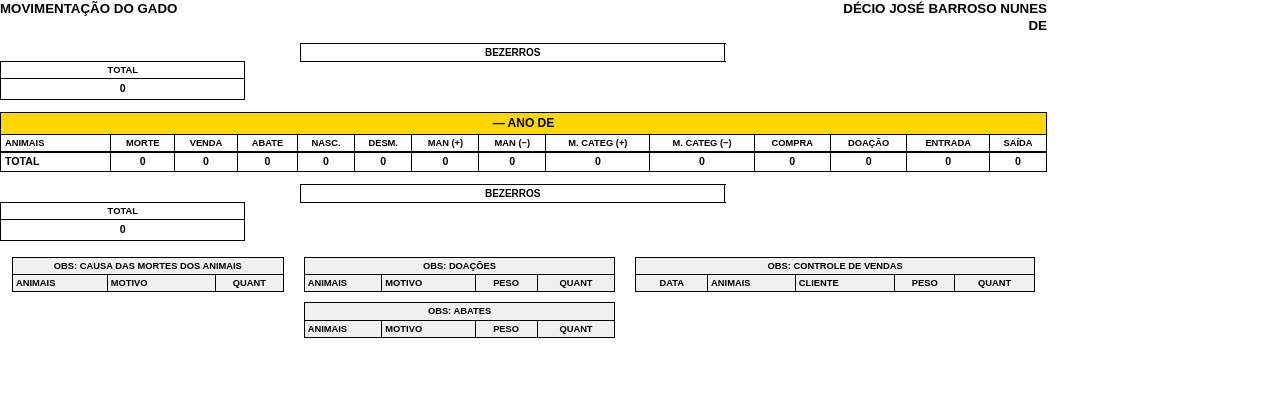
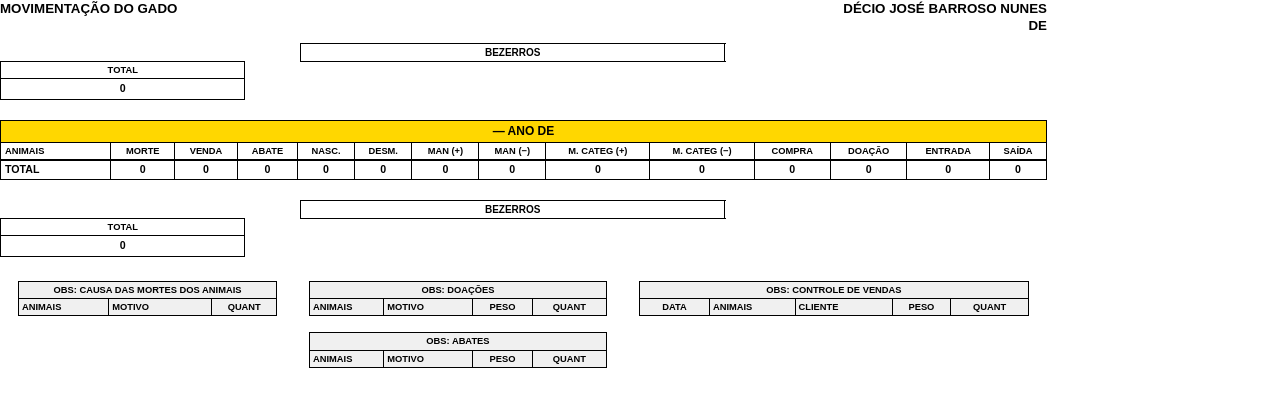
Before and after one commit to Frraz/Rebanho, a Django app: template reporting/templates/reporting/farm_report_pdf.html in a window 1280 px wide. Shown: the top 407 px of the page. Run offline with Django 4.2, Linux system fonts and the light colour scheme; the template is opened without the code that fills it, so the values that code supplies are empty; parts of the project's set-up code (start-up, migrations or seed data) failed here and were passed over.

Commit message:
aumentando espaçamento entre tabelas (mais um pouco)

```diff
--- a/reporting/templates/reporting/consolidated_report_pdf.html
+++ b/reporting/templates/reporting/consolidated_report_pdf.html
@@ -29,7 +29,7 @@
 </div>
 
 {# ══ TABELA PRINCIPAL ═════════════════════════════════════════ #}
-<table style="margin-bottom:12px;">
+<table style="margin-bottom:20px;">
   <thead>
     <tr>
       <td colspan="14" class="period-header">
@@ -100,8 +100,8 @@
 
 {# ══ TABELA DE ESTOQUE POR FAZENDA ═══════════════════════════ #}
 {% if report.farm_reports %}
-<div style="margin-top:16px;">
-  <div class="report-header-row" style="margin-bottom:6px;">
+<div style="margin-top:24px;">
+  <div class="report-header-row" style="margin-bottom:10px;">
     <div class="report-header-left">
       <span style="font-weight:bold; font-size:9pt; text-transform:uppercase;">
         FAZENDA REUNIDAS JD — DÉCIO JOSÉ BARROSO NUNES
--- a/reporting/templates/reporting/farm_report_pdf.html
+++ b/reporting/templates/reporting/farm_report_pdf.html
@@ -34,7 +34,7 @@
 
 {# ══ ESTOQUE INICIAL ═════════════════════════════════════════ #}
 {# Categorias: TOUROS | VACAS | B.MACHO B.FÊMEA(BEZERROS) | NOV-2A | NOV-3A | V.PRIMIP | BOIS-2A | RUFIÃO #}
-<table class="estoque-table" style="margin-bottom:12px;">
+<table class="estoque-table" style="margin-bottom:20px;">
   <thead>
     {# Linha de agrupadores #}
     <tr>
@@ -66,7 +66,7 @@
 </table>
 
 {# ══ TABELA PRINCIPAL ═════════════════════════════════════════ #}
-<table style="margin-bottom:12px;">
+<table style="margin-bottom:20px;">
   <thead>
     <tr>
       <td colspan="14" class="period-header">
@@ -133,7 +133,7 @@
 </table>
 
 {# ══ ESTOQUE FINAL ═══════════════════════════════════════════ #}
-<table class="estoque-table" style="margin-bottom:16px;">
+<table class="estoque-table" style="margin-bottom:24px;">
   <thead>
     <tr>
       <th style="border:none;"></th>
@@ -165,10 +165,10 @@
 
 {# ══ DETALHAMENTOS ═══════════════════════════════════════════ #}
 {# Layout: Mortes (esquerda) | Doações + Abates (centro) | Vendas (direita) #}
-<div class="details-grid" style="border-spacing:12px 0; margin-top:10px;">
+<div class="details-grid" style="border-spacing:18px 0; margin-top:16px;">
 
   {# ── Coluna 1: Mortes ────────────────────────────────────── #}
-  <div class="details-col" style="width:28%; padding-right:8px;">
+  <div class="details-col" style="width:28%; padding-right:14px;">
     <table>
       <thead>
         <tr><th colspan="3" class="detail-section-title">OBS: CAUSA DAS MORTES DOS ANIMAIS</th></tr>
@@ -194,8 +194,8 @@
   </div>
 
   {# ── Coluna 2: Doações + Abates ─────────────────────────── #}
-  <div class="details-col" style="width:32%; padding-right:8px;">
-    <table style="margin-bottom:10px;">
+  <div class="details-col" style="width:32%; padding-right:14px;">
+    <table style="margin-bottom:16px;">
       <thead>
         <tr><th colspan="4" class="detail-section-title">OBS: DOAÇÕES</th></tr>
         <tr>
```
